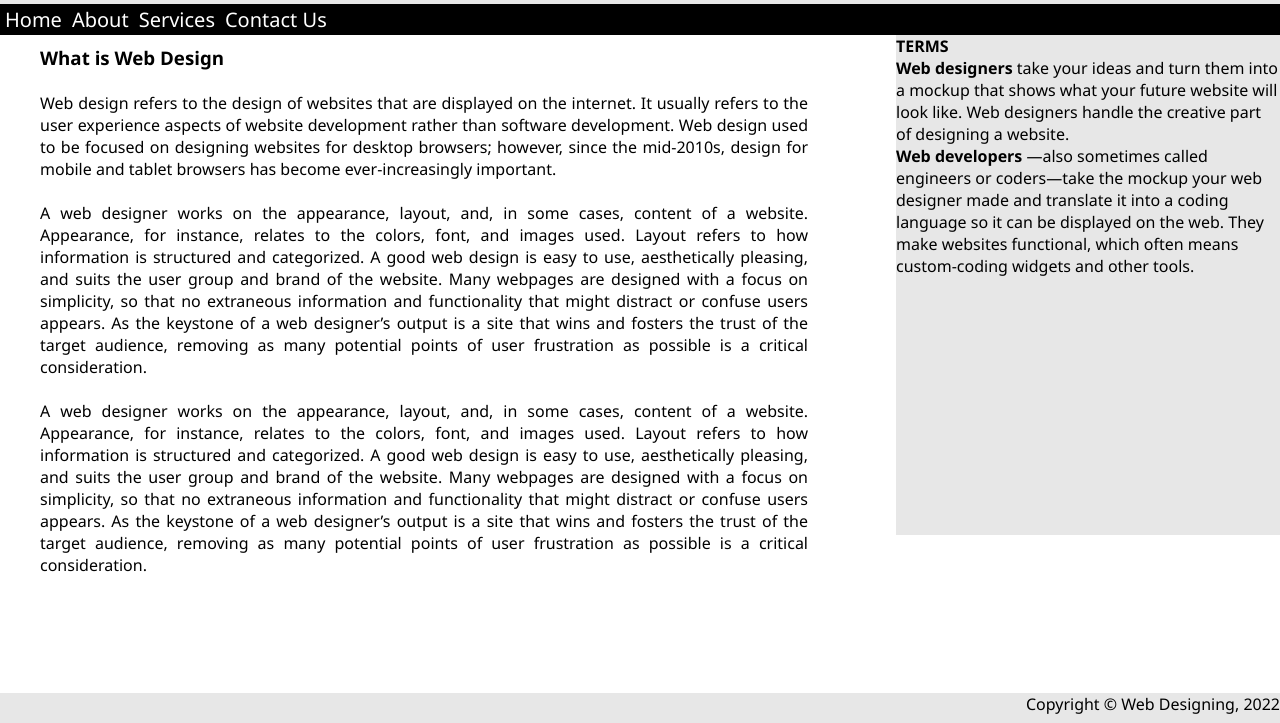
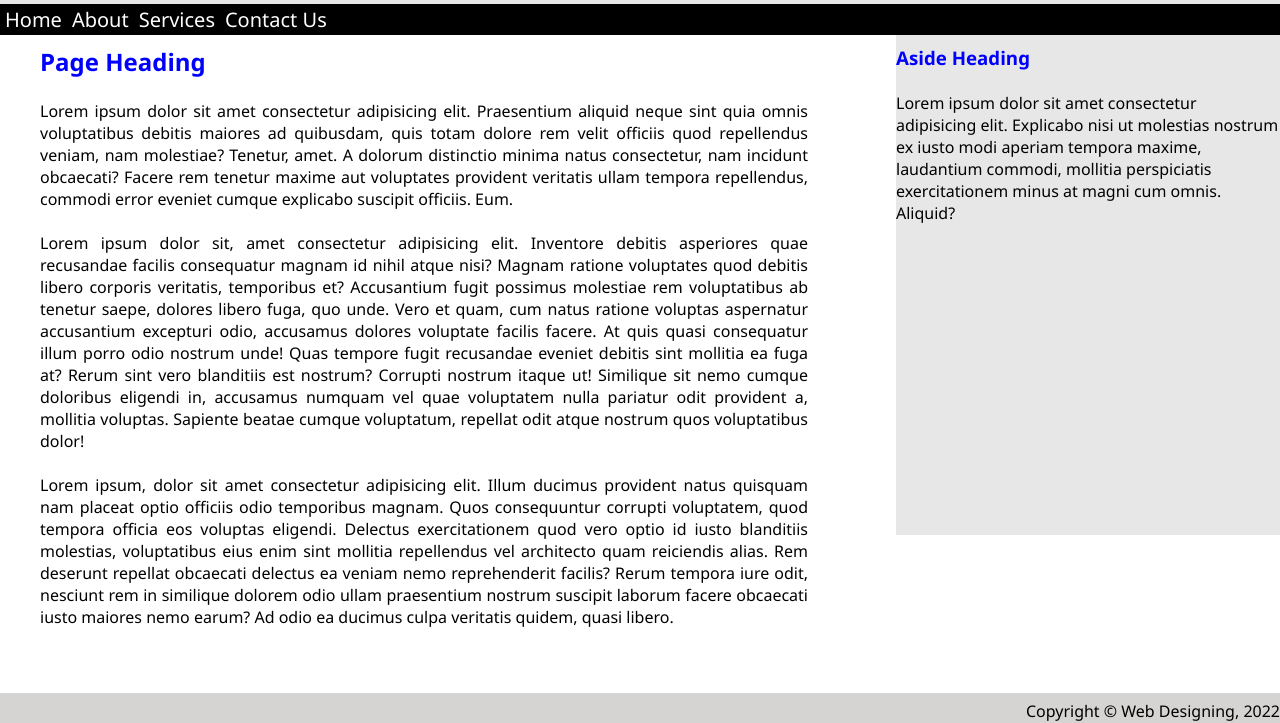
Before and after one commit to sanskritijain1994/Template1_CSS, a plain HTML site: page src/index.html in a window 1280 px wide. Shown: the part 77-800 px from the top of the page. Drawn offline with Linux system fonts and the light colour scheme.

Commit message:
Template 1 CSS

```diff
--- a/src/index.html
+++ b/src/index.html
@@ -12,7 +12,7 @@
     <div>
         <!-- This is For Page Name -->
         <div class="banner">
-            <h1>Web Designing</h1>
+            <h1>Site Name</h1>
         </div>
         <!-- This block of code contains the links for different web page -->
         <div class="navi">
@@ -25,48 +25,31 @@
         </div>
         <!-- This block of code shows the main content of webpage -->
         <div class="content" id="div1">
-                <h3>What is Web Design</h3>
+                <h2>Page Heading</h2>
                 <br>
-            <p>Web design refers to the design of websites that are displayed on the internet.
-                It usually refers to the user experience aspects of website development rather
-                than software development. Web design used to be focused on designing websites
-                for desktop browsers; however, since the mid-2010s, design for mobile and tablet
-                browsers has become ever-increasingly important.
+            <p>Lorem ipsum dolor sit amet consectetur adipisicing elit. Praesentium aliquid neque sint quia omnis voluptatibus debitis maiores ad quibusdam, quis totam dolore rem velit officiis quod repellendus veniam, nam molestiae?
+            Tenetur, amet. A dolorum distinctio minima natus consectetur, nam incidunt obcaecati? Facere rem tenetur maxime aut voluptates provident veritatis ullam tempora repellendus, commodi error eveniet cumque explicabo suscipit officiis. Eum.
             </p>
             <br>
             <p>
-                A web designer works on the appearance, layout, and, in some cases, content of a
-                website. Appearance, for instance, relates to the colors, font, and images used.
-                Layout refers to how information is structured and categorized. A good web design is
-                easy to use, aesthetically pleasing, and suits the user group and brand of the website.
-                Many webpages are designed with a focus on simplicity, so that no extraneous information
-                and functionality that might distract or confuse users appears. As the keystone of a web
-                designer’s output is a site that wins and fosters the trust of the target audience, removing
-                as many potential points of user frustration as possible is a critical consideration.
+                Lorem ipsum dolor sit, amet consectetur adipisicing elit. Inventore debitis asperiores quae recusandae facilis consequatur magnam id nihil atque nisi? Magnam ratione voluptates quod debitis libero corporis veritatis, temporibus et?
+                Accusantium fugit possimus molestiae rem voluptatibus ab tenetur saepe, dolores libero fuga, quo unde. Vero et quam, cum natus ratione voluptas aspernatur accusantium excepturi odio, accusamus dolores voluptate facilis facere.
+                At quis quasi consequatur illum porro odio nostrum unde! Quas tempore fugit recusandae eveniet debitis sint mollitia ea fuga at? Rerum sint vero blanditiis est nostrum? Corrupti nostrum itaque ut!
+                Similique sit nemo cumque doloribus eligendi in, accusamus numquam vel quae voluptatem nulla pariatur odit provident a, mollitia voluptas. Sapiente beatae cumque voluptatum, repellat odit atque nostrum quos voluptatibus dolor!
             </p>
             <br>
             <p>
-                A web designer works on the appearance, layout, and, in some cases, content of a website.
-                Appearance, for instance, relates to the colors, font, and images used. Layout refers to how
-                information is structured and categorized. A good web design is easy to use, aesthetically
-                pleasing, and suits the user group and brand of the website. Many webpages are designed with
-                a focus on simplicity, so that no extraneous information and functionality that might distract
-                or confuse users appears. As the keystone of a web designer’s output is a site that wins and
-                fosters the trust of the target audience, removing as many potential points of user frustration
-                as possible is a critical consideration.
+                Lorem ipsum, dolor sit amet consectetur adipisicing elit. Illum ducimus provident natus quisquam nam placeat optio officiis odio temporibus magnam. Quos consequuntur corrupti voluptatem, quod tempora officia eos voluptas eligendi.
+                Delectus exercitationem quod vero optio id iusto blanditiis molestias, voluptatibus eius enim sint mollitia repellendus vel architecto quam reiciendis alias. Rem deserunt repellat obcaecati delectus ea veniam nemo reprehenderit facilis?
+                Rerum tempora iure odit, nesciunt rem in similique dolorem odio ullam praesentium nostrum suscipit laborum facere obcaecati iusto maiores nemo earum? Ad odio ea ducimus culpa veritatis quidem, quasi libero.
             </p>
         </div>
         <!-- This block of code is for side bar with some content -->
         <div id="div2">
-            <h4> TERMS </h4>
+            <h3> Aside Heading </h3>
+            <br>
             <p>
-                <b>Web designers</b> take your ideas and turn them into a mockup that shows what your future
-                website will look like. Web designers handle the creative part of designing a website.
-                <br>
-                <b>Web developers</b> —also sometimes called engineers or coders—take the mockup your web
-                designer made and translate it into a coding language so it can be displayed on the
-                web. They make websites functional, which often means custom-coding widgets and other
-                tools.
+                Lorem ipsum dolor sit amet consectetur adipisicing elit. Explicabo nisi ut molestias nostrum ex iusto modi aperiam tempora maxime, laudantium commodi, mollitia perspiciatis exercitationem minus at magni cum omnis. Aliquid?
             </p>
         </div>
 
--- a/src/style.css
+++ b/src/style.css
@@ -8,9 +8,14 @@
 body{
     font-family: 'Segoe UI', Tahoma, Geneva, Verdana, sans-serif ;
 }
-/* Styling for h3 heading */
+/* Styling for h2 heading */
+h2{
+    margin-top: 10px;
+    color:blue
+}
 h3{
-    margin-top: 10px;
+    margin-top:10px;
+    color:blue;
 }
 /* Styling for footer */
 footer{
@@ -80,8 +85,17 @@ footer{
     height:500px;
     background-color: rgb(231, 231, 231);
 }
+.div2 h3{
+    padding-left: 10px;
+}
+.div2 p{
+    padding-left: 10px;
+}
 .div3{
     width:1400px;
     height: 30px;
-    background:rgb(231, 231, 231);
+    background:rgb(214, 211, 211);
 }
+.div3 p{
+    padding-top:7px;
+}
```
